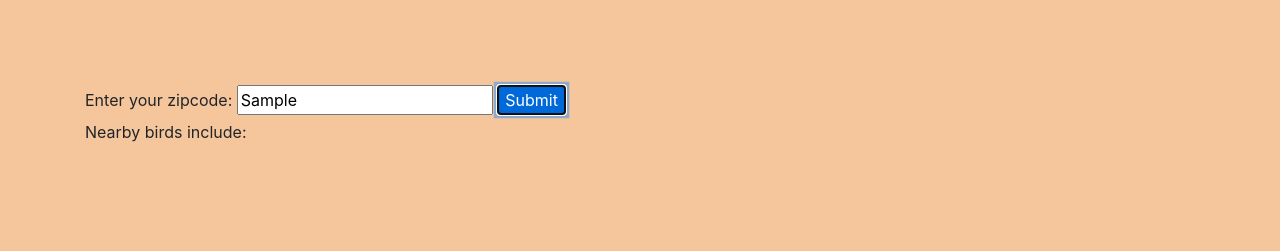
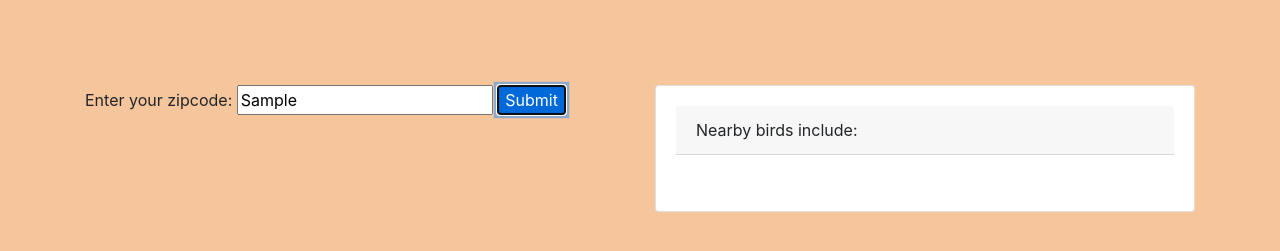
Before and after one commit to marnionrails/bird-neighbors, a website built with webpack: page src/index.html in a window 1280 px wide. Both pictures are taken after typing "Sample" into the empty fields and a click on the button "Submit". Shown: the part 91-342 px from the top of the page. Built offline with nearby package versions, Linux system fonts and the light colour scheme; no server answers.

Commit message:
cleanup code add card tags in html file
Co-authored-by: Alex Bertotto <ajb5206@gmail.com>
Co-authored-by: Tim Roth <timdroth@gmail.com>

```diff
--- a/src/css/styles.css
+++ b/src/css/styles.css
@@ -11,3 +11,10 @@ h1{
   padding-top: 40px;
   text-align: center;
 }
+
+.card{
+  display: none;
+}
+ul{
+  padding-top: 20px;
+}
--- a/src/index.html
+++ b/src/index.html
@@ -7,13 +7,23 @@
   <h1>Bird search</h1>
   <div class="container">
     <div class="zip">
+      <div class="row">
+        <div class = "col">
           <label for="zipcode">Enter your zipcode:</label>
           <input id="zipCode" type="text">
           <button id="zipcode" class="btn-primary">Submit</button>
-    <div class="nearBirdHeader"></div>
+        </div>
+        <div class = "col">
+          <div class="card">
+            <div class="card-body">
+              <p class="card-header">Nearby birds include:</p>
               <ul class= "showNearBirds"></ul>
             <div class="showErrors"></div>
           </div>
         </div>
+      </div>
+    </div>
+  </div>
+</div>
 </body>
 </html>
--- a/src/index.js
+++ b/src/index.js
@@ -18,21 +18,19 @@ function getLongLatElements(response){
 $(document).ready(function() {
 
   $('#zipcode').click(function() {
+    $(".card").show();
     let zipCode = $('#zipCode').val();
     let promise = Geocode.getCoordinates(zipCode);
-    $(".nearBirdHeader").text('Nearby birds include:')
     $("ul.showNearBirds").text('');
     promise.then(function(response) {
-      console.log(response);
       const body = JSON.parse(response);
       let lat = body.results[0].geometry.location.lat;
       let lng = body.results[0].geometry.location.lng;
-      console.log(body.results[0].geometry.location.lng);
       let rad = 30;
       return NearbyService.nearby(lat, lng, rad)
-      .then(function(response) {
-        getLongLatElements(response);
-      });
-      });
+        .then(function(response) {
+          getLongLatElements(response);
+        });
+    });
   });
 });
```
Lines whose indentation alone changed are shown as unchanged.
